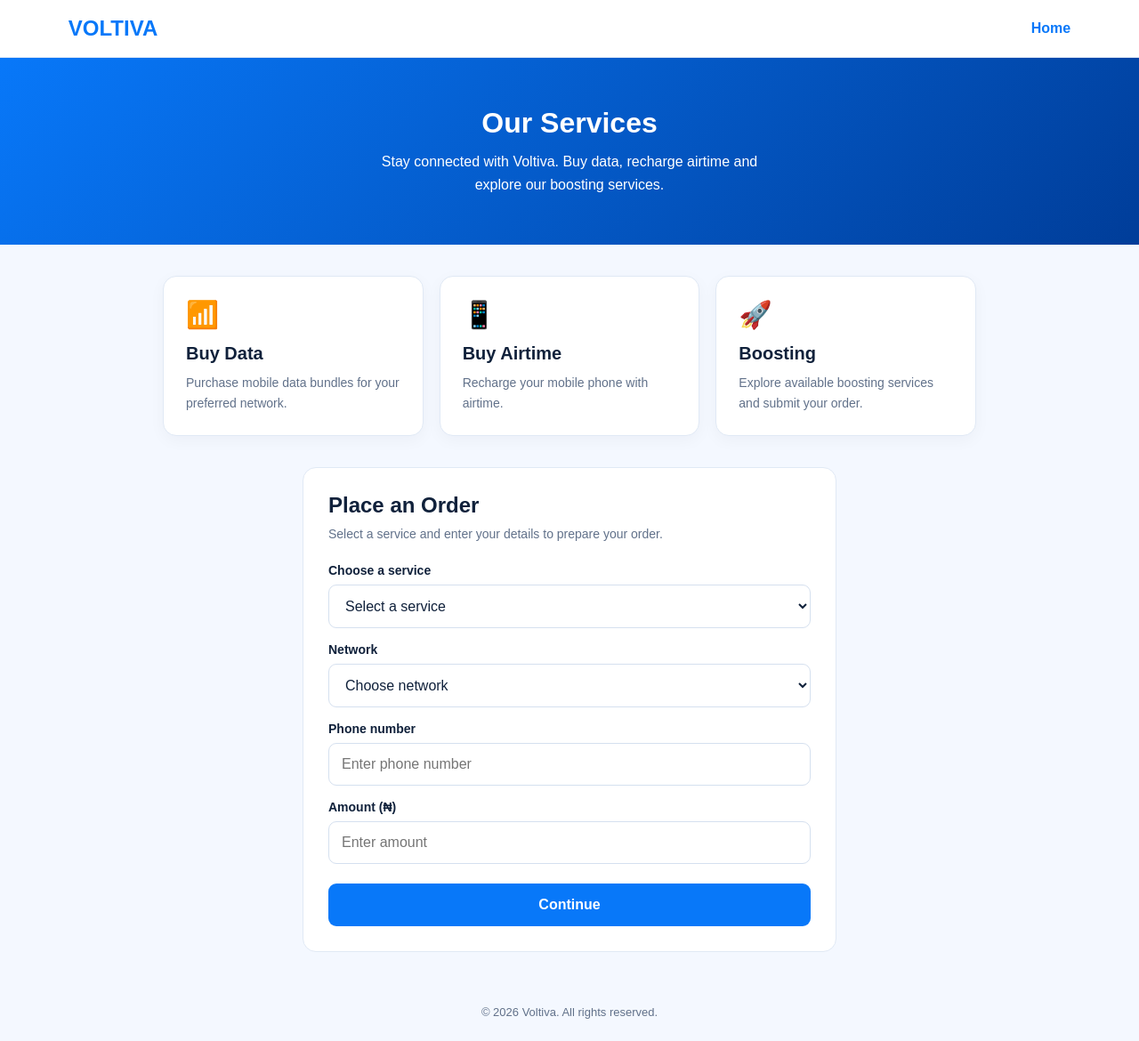
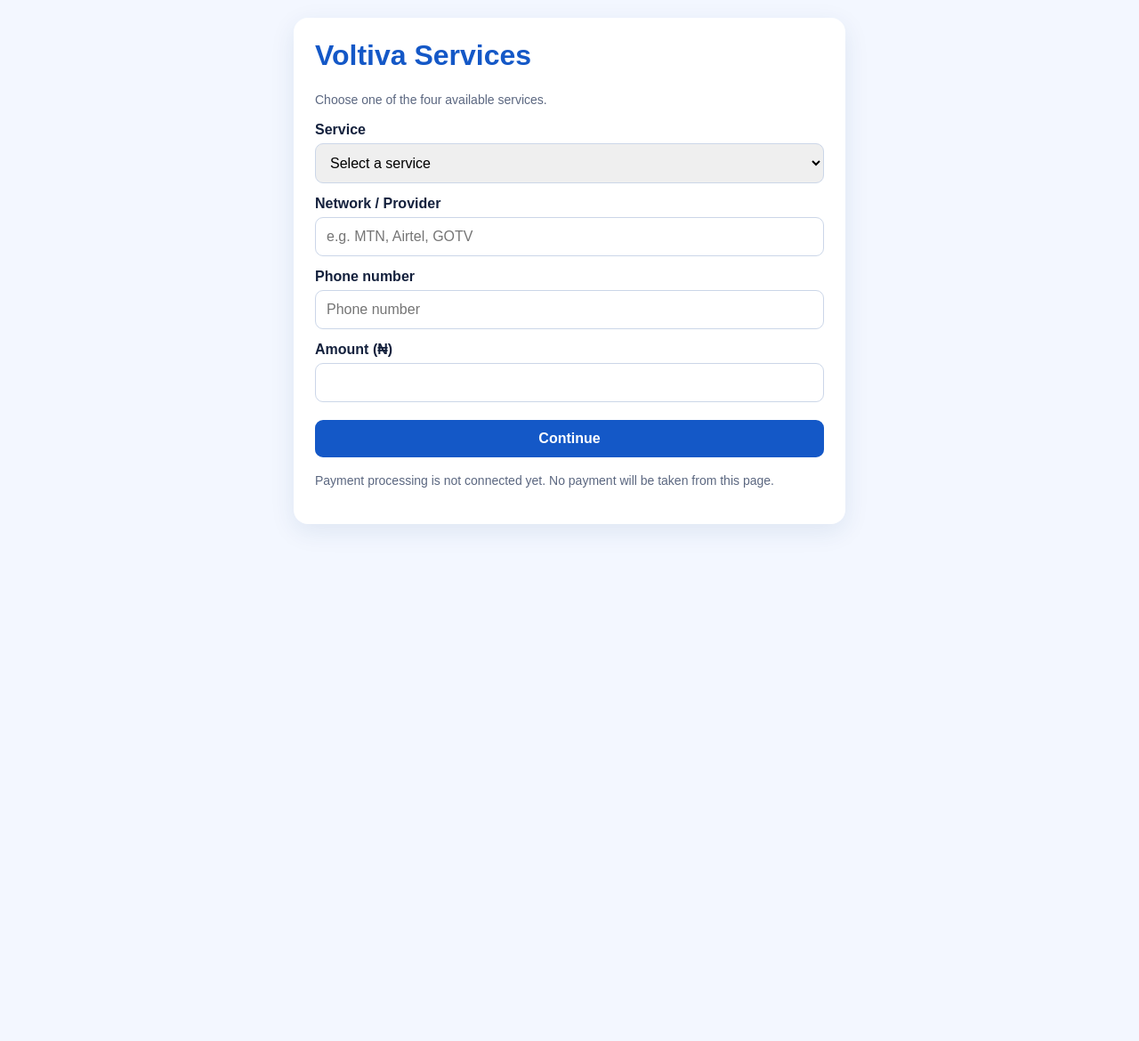
Before and after one commit to topuprichie01-afk/Voltiva-website, a plain HTML site: page Services.html in a window 1280 px wide. Shown: the whole page at 89% size. After the commit the page ends 800 px from the top, so only its background shows below. Drawn offline with Linux system fonts and the light colour scheme.

Commit message:
Refactor Services.html with new title and form fields
Updated the title and styles in Services.html. Added form fields for service selection and improved layout.

```diff
--- a/Services.html
+++ b/Services.html
@@ -1,312 +1,134 @@
-
 <!DOCTYPE html>
 <html lang="en">
 <head>
   <meta charset="UTF-8">
   <meta name="viewport" content="width=device-width, initial-scale=1.0">
-  <title>Voltiva | Our Services</title>
+  <title>Voltiva | Services</title>
+  <style>
+    * { box-sizing: border-box; }
+    body {
+      margin: 0;
+      padding: 20px;
+      font-family: Arial, sans-serif;
+      background: #f3f7ff;
+      color: #14213d;
+    }
+    main {
+      max-width: 620px;
+      margin: 0 auto;
+      padding: 24px;
+      background: #fff;
+      border-radius: 16px;
+      box-shadow: 0 8px 28px #173b7518;
+    }
+    h1 { color: #1458c7; margin-top: 0; }
+    label { display: block; margin: 14px 0 6px; font-weight: 700; }
+    input, select, button {
+      width: 100%;
+      padding: 12px;
+      border: 1px solid #cbd6e8;
+      border-radius: 9px;
+      font-size: 16px;
+    }
+    button {
+      margin-top: 20px;
+      border: 0;
+      background: #1458c7;
+      color: white;
+      font-weight: 700;
+      cursor: pointer;
+    }
+    .note { color: #5b6780; font-size: 14px; line-height: 1.5; }
+    #message { margin-top: 16px; font-weight: 700; }
+  </style>
+</head>
+<body>
+  <main>
+    <h1>Voltiva Services</h1>
+    <p class="note">Choose one of the four available services.</p>
 
-  <style>
-    * {
-      box-sizing: border-box;
-      margin: 0;
-      padding: 0;
+    <form id="orderForm">
+      <label for="service">Service</label>
+      <select id="service" name="service" required>
+        <option value="">Select a service</option>
+        <option value="airtime">Airtime</option>
+        <option value="data">Data Bundle</option>
+        <option value="cable">Cable TV</option>
+        <option value="electricity">Electricity</option>
+      </select>
+
+      <div id="providerField">
+        <label for="provider">Network / Provider</label>
+        <input id="provider" name="provider" placeholder="e.g. MTN, Airtel, GOTV">
+      </div>
+
+      <div id="phoneField">
+        <label for="phone">Phone number</label>
+        <input id="phone" name="phone" type="tel" inputmode="numeric" placeholder="Phone number">
+      </div>
+
+      <div id="accountField" hidden>
+        <label for="account">Smart-card / Meter number</label>
+        <input id="account" name="account" inputmode="numeric" placeholder="Enter account number">
+      </div>
+
+      <div id="meterTypeField" hidden>
+        <label for="meterType">Meter type</label>
+        <select id="meterType" name="meterType">
+          <option value="">Select meter type</option>
+          <option value="prepaid">Prepaid</option>
+          <option value="postpaid">Postpaid</option>
+        </select>
+      </div>
+
+      <label for="amount">Amount (₦)</label>
+      <input id="amount" name="amount" type="number" min="1" step="1" required>
+
+      <button type="submit">Continue</button>
+      <p id="message" role="status"></p>
+      <p class="note">Payment processing is not connected yet. No payment will be taken from this page.</p>
+    </form>
+  </main>
+
+  <script>
+    const service = document.getElementById("service");
+    const providerField = document.getElementById("providerField");
+    const phoneField = document.getElementById("phoneField");
+    const accountField = document.getElementById("accountField");
+    const meterTypeField = document.getElementById("meterTypeField");
+    const provider = document.getElementById("provider");
+    const phone = document.getElementById("phone");
+    const account = document.getElementById("account");
+    const meterType = document.getElementById("meterType");
+    const message = document.getElementById("message");
+
+    function updateFields() {
+      const selected = service.value;
+      const isCable = selected === "cable";
+      const isElectricity = selected === "electricity";
+      const isUtility = isCable || isElectricity;
+
+      providerField.hidden = isElectricity;
+      phoneField.hidden = isUtility;
+      accountField.hidden = !isUtility;
+      meterTypeField.hidden = !isElectricity;
+
+      provider.required = !isElectricity && selected !== "";
+      phone.required = !isUtility && selected !== "";
+      account.required = isUtility;
+      meterType.required = isElectricity;
+      account.placeholder = isCable ? "Smart-card number" : "Meter number";
     }
 
-    body {
-      font-family: Arial, sans-serif;
-      background: #f4f8ff;
-      color: #10213b;
-    }
+    service.addEventListener("change", updateFields);
 
-    header {
-      background: #ffffff;
-      padding: 18px 6%;
-      display: flex;
-      justify-content: space-between;
-      align-items: center;
-      border-bottom: 1px solid #e1eaf7;
-    }
+    document.getElementById("orderForm").addEventListener("submit", function (event) {
+      event.preventDefault();
+      message.textContent =
+        "The form is ready, but Paybeta checkout still needs to be connected through the secure Vercel backend.";
+    });
 
-    .logo {
-      font-size: 24px;
-      font-weight: bold;
-      color: #0878f9;
-    }
-
-    header a {
-      text-decoration: none;
-      color: #0878f9;
-      font-weight: bold;
-    }
-
-    .hero {
-      background: linear-gradient(135deg, #0878f9, #003d99);
-      color: white;
-      text-align: center;
-      padding: 55px 20px;
-    }
-
-    .hero h1 {
-      font-size: 32px;
-      margin-bottom: 12px;
-    }
-
-    .hero p {
-      max-width: 450px;
-      margin: auto;
-      line-height: 1.6;
-    }
-
-    .container {
-      max-width: 950px;
-      margin: 35px auto;
-      padding: 0 18px;
-    }
-
-    .services {
-      display: grid;
-      grid-template-columns: repeat(auto-fit, minmax(220px, 1fr));
-      gap: 18px;
-      margin-bottom: 35px;
-    }
-
-    .service-card {
-      background: white;
-      padding: 25px;
-      border-radius: 15px;
-      border: 1px solid #e0e9f5;
-      box-shadow: 0 5px 18px #10213b0a;
-    }
-
-    .service-icon {
-      font-size: 30px;
-      margin-bottom: 15px;
-    }
-
-    .service-card h2 {
-      font-size: 20px;
-      margin-bottom: 10px;
-    }
-
-    .service-card p {
-      color: #61718a;
-      line-height: 1.6;
-      font-size: 14px;
-    }
-
-    .order-box {
-      background: white;
-      padding: 28px;
-      border-radius: 15px;
-      border: 1px solid #e0e9f5;
-      max-width: 600px;
-      margin: 0 auto;
-    }
-
-    .order-box h2 {
-      margin-bottom: 8px;
-    }
-
-    .order-box > p {
-      color: #61718a;
-      margin-bottom: 22px;
-      font-size: 14px;
-      line-height: 1.5;
-    }
-
-    label {
-      display: block;
-      font-weight: bold;
-      margin: 16px 0 8px;
-      font-size: 14px;
-    }
-
-    input, select {
-      width: 100%;
-      padding: 14px;
-      border: 1px solid #d5e0ef;
-      border-radius: 9px;
-      background: #ffffff;
-      font-size: 16px;
-      color: #10213b;
-    }
-
-    input:focus, select:focus {
-      outline: 2px solid #0878f9;
-      border-color: transparent;
-    }
-
-    button {
-      width: 100%;
-      margin-top: 22px;
-      padding: 15px;
-      background: #0878f9;
-      color: white;
-      border: none;
-      border-radius: 9px;
-      font-size: 16px;
-      font-weight: bold;
-      cursor: pointer;
-    }
-
-    button:hover {
-      background: #005dce;
-    }
-
-    #message {
-      display: none;
-      margin-top: 18px;
-      padding: 14px;
-      border-radius: 9px;
-      background: #fff4d6;
-      color: #745000;
-      font-size: 14px;
-      line-height: 1.5;
-    }
-
-    footer {
-      text-align: center;
-      padding: 25px;
-      color: #61718a;
-      font-size: 13px;
-    }
-
-    @media (max-width: 480px) {
-      .hero h1 {
-        font-size: 26px;
-      }
-
-      .order-box {
-        padding: 22px 18px;
-      }
-    }
-  </style>
-</head>
-
-<body>
-
-  <header>
-    <div class="logo">VOLTIVA</div>
-    <a href="index.html">Home</a>
-  </header>
-
-  <section class="hero">
-    <h1>Our Services</h1>
-    <p>
-      Stay connected with Voltiva.
-      Buy data, recharge airtime and explore
-      our boosting services.
-    </p>
-  </section>
-
-  <main class="container">
-
-    <section class="services">
-
-      <div class="service-card">
-        <div class="service-icon">📶</div>
-        <h2>Buy Data</h2>
-        <p>
-          Purchase mobile data bundles
-          for your preferred network.
-        </p>
-      </div>
-
-      <div class="service-card">
-        <div class="service-icon">📱</div>
-        <h2>Buy Airtime</h2>
-        <p>
-          Recharge your mobile phone
-          with airtime.
-        </p>
-      </div>
-
-      <div class="service-card">
-        <div class="service-icon">🚀</div>
-        <h2>Boosting</h2>
-        <p>
-          Explore available boosting
-          services and submit your order.
-        </p>
-      </div>
-
-    </section>
-
-    <section class="order-box">
-      <h2>Place an Order</h2>
-      <p>
-        Select a service and enter your
-        details to prepare your order.
-      </p>
-
-      <form id="orderForm">
-
-        <label for="service">Choose a service</label>
-        <select id="service" required>
-          <option value="">Select a service</option>
-          <option value="data">Buy Data</option>
-          <option value="airtime">Buy Airtime</option>
-          <option value="boosting">Boosting</option>
-        </select>
-
-        <label for="network">Network</label>
-        <select id="network" required>
-          <option value="">Choose network</option>
-          <option value="MTN">MTN</option>
-          <option value="Airtel">Airtel</option>
-          <option value="Glo">Glo</option>
-          <option value="9mobile">9mobile</option>
-        </select>
-
-        <label for="phone">Phone number</label>
-        <input
-          type="tel"
-          id="phone"
-          placeholder="Enter phone number"
-          required
-        >
-
-        <label for="amount">Amount (₦)</label>
-        <input
-          type="number"
-          id="amount"
-          min="1"
-          placeholder="Enter amount"
-          required
-        >
-
-        <button type="submit">
-          Continue
-        </button>
-
-        <div id="message" role="status"></div>
-
-      </form>
-    </section>
-
-  </main>
-
-  <footer>
-    © 2026 Voltiva. All rights reserved.
-  </footer>
-
-  <script>
-    const form = document.getElementById("orderForm");
-    const message = document.getElementById("message");
-
-    form.addEventListener("submit", function(event) {
-      event.preventDefault();
-
-      message.style.display = "block";
-      message.textContent =
-        "Your order form is ready, but payment processing " +
-        "is not connected yet. Please check back later.";
-
-      // Real orders must be sent to your backend
-      // after the Paybeta integration is completed.
-    });
+    updateFields();
   </script>
-
 </body>
 </html>
```
